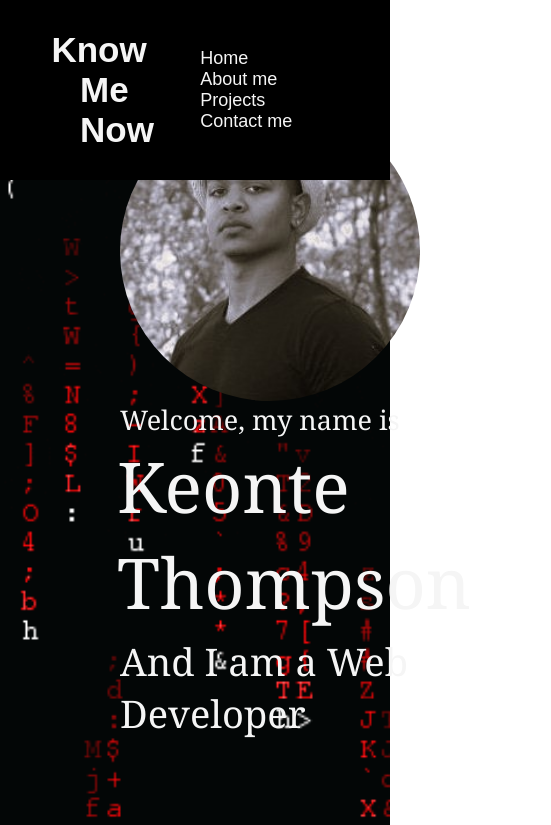
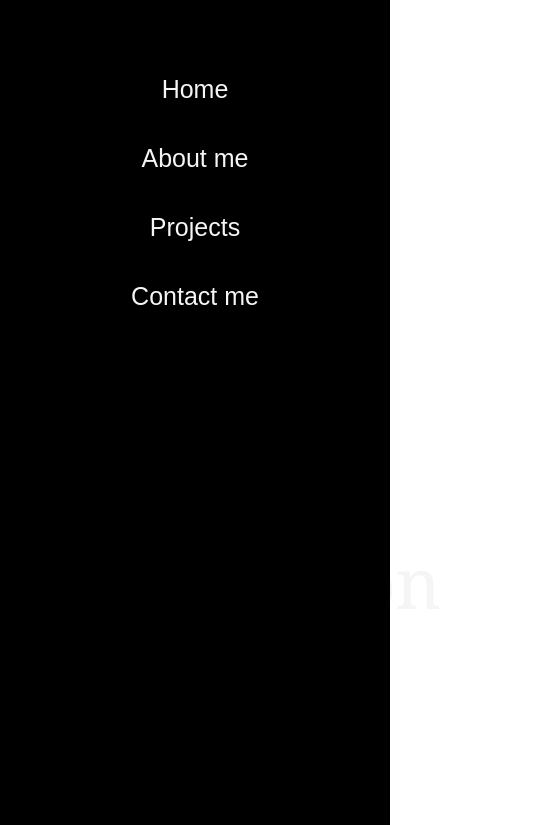
Before and after one commit to kthom42/folio-me-porto, a plain HTML site: page index.html in a window 390 px wide. Shown: the top 825 px of the page, 551 px wide, since content can reach past the window. Drawn offline with Linux system fonts and the light colour scheme.

Commit message:
added responsive elements to webpage

```diff
--- a/assets/css/css stylesheet.css
+++ b/assets/css/css stylesheet.css
@@ -89,3 +89,30 @@
 
 
 }
+
+@media (max-width:539px){
+    .max-width{
+        padding: 0 50px;
+
+}
+
+.navbar .directory{
+    position: fixed;
+    height: 100vh;
+    width: 100%;
+    background: black;
+    left: 0;
+    top: 0;
+    text-align: center;
+    padding-top: 55px;
+}
+
+.navbar .directory li{
+    display: block;
+}
+
+.navbar .directory li a{
+    display: inline-block;
+    margin: 20px;
+    font-size: 25px;
+}
```
